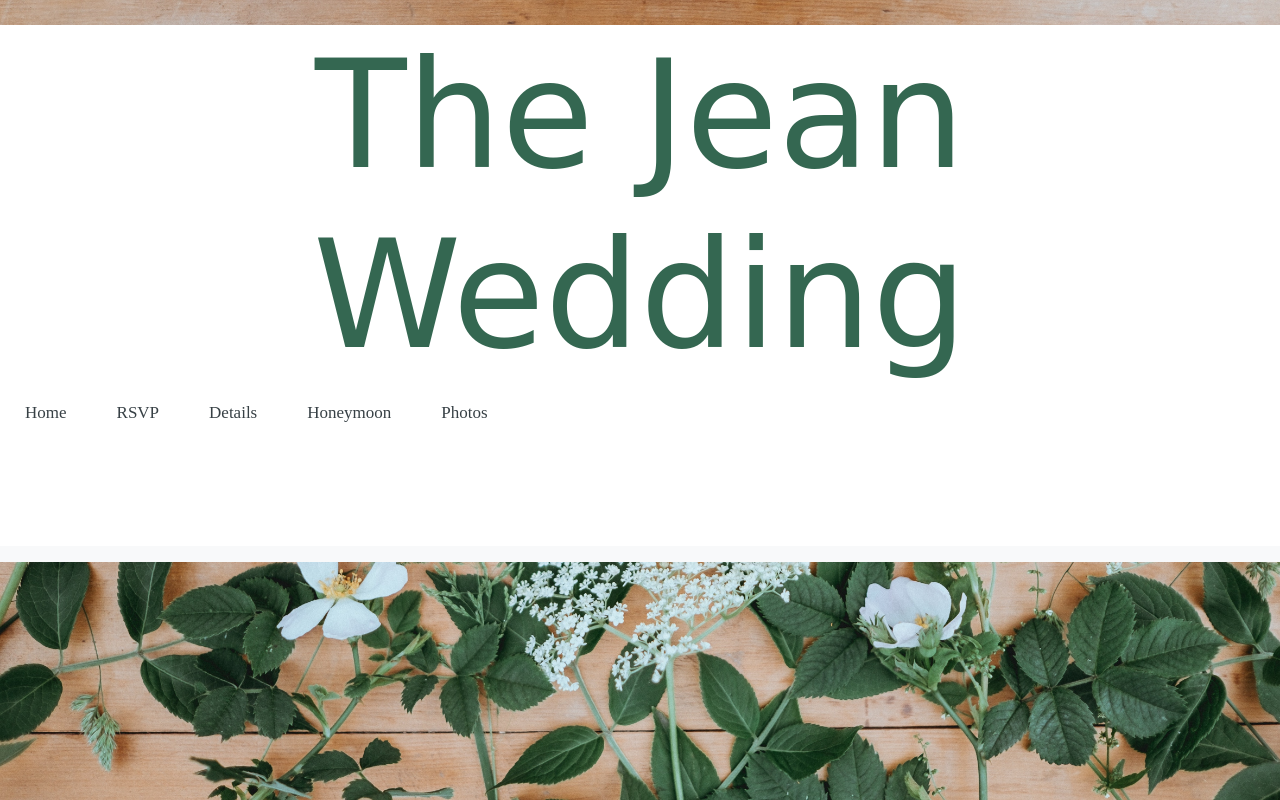
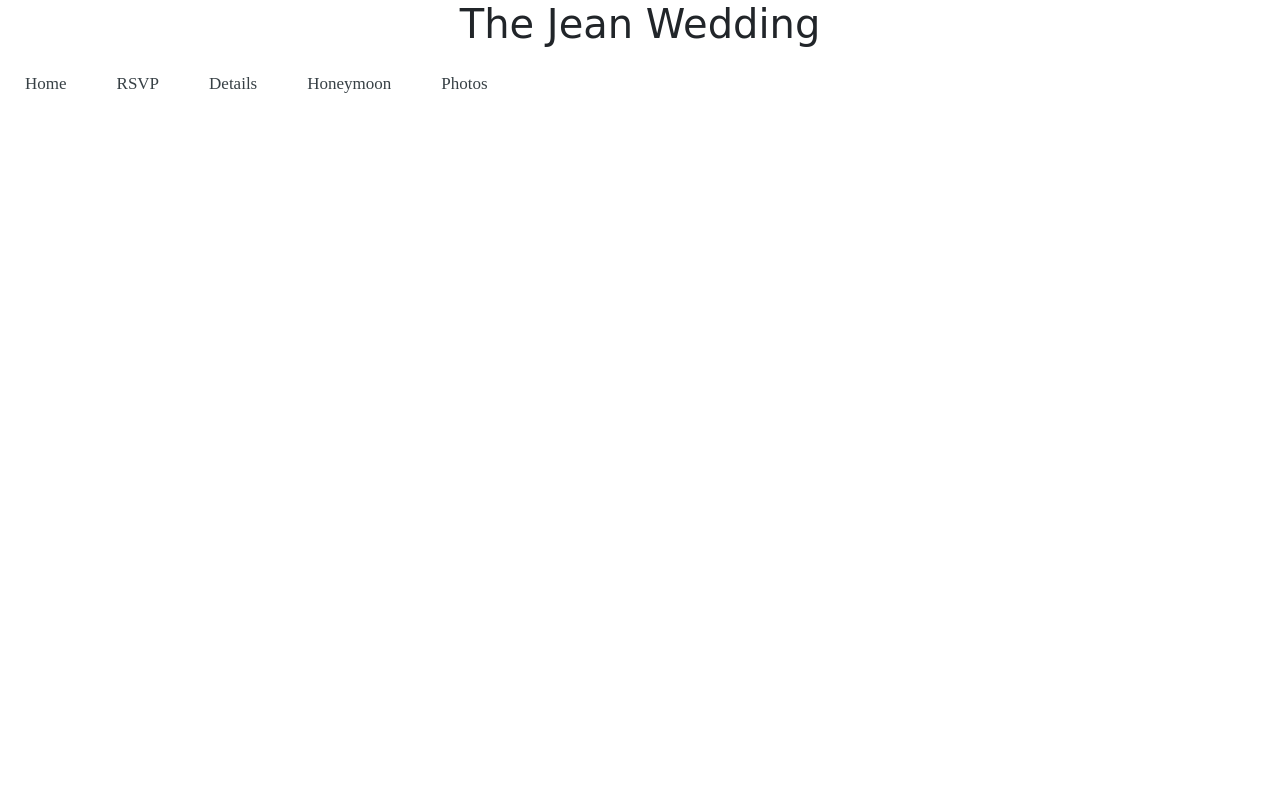
Before and after one commit to EduardoJean9/weddingsite, a Django app: template templates/jean/home.html in a window 1280 px wide. Run offline with Django 3.2, Linux system fonts and the light colour scheme; the template is opened without the code that fills it, so the values that code supplies are empty; some libraries are stand-ins or nearby versions; some web fonts are replaced.

Commit message:
update background image css

```diff
--- a/static/css/style.css
+++ b/static/css/style.css
@@ -1,15 +1,5 @@
-html {
- background-image: url("../images/annie-spratt-background.jpg");
- background-size: 100% 100% ;
- background-repeat: no-repeat;
- margin: 0;
- height: 100%;
-}
 h1 {
   font-family: 'Fuggles', cursive;
-  font-size: 150px;
-  color: #346751;
-  margin: 25px 0px 0px 0px;
 }
 .title{
   display: flex;
@@ -35,8 +25,3 @@ h1 {
     font-family: 'Fira Sans Condensed';
     font-size: 17px;
 }
-.content{
-  height: 120px;
-  width:120px;
-  background-color: white;
-}
--- a/templates/jean/base.html
+++ b/templates/jean/base.html
@@ -15,9 +15,13 @@
 	<link href="https://fonts.googleapis.com/css2?family=Dancing+Script&display=swap" rel="stylesheet">
   </head>
   <body>
+  		<div class="bg-image" style="background-image: url("../images/annie-spratt-background.jpg");
+            height: 100vh">
 	<div>
 		<h1 class = "text-center">The Jean Wedding</h1>
 	</div>
+
+
 	<ul class="nav">
 	  <li><a href="/">Home</a></li>
 	  <li><a href="/rsvp/">RSVP</a></li>
@@ -25,16 +29,12 @@
 	  <li><a href="/honeymoon/">Honeymoon</a></li>
 	  <li><a href="/photos/">Photos</a></li>
 	</ul>
-	<div class="content">
-	</div>
-	    <nav class="navbar navbar-expand-lg navbar-light bg-light">
 
-	    </nav>
     <div class="container">
     {% block body_block %}
     {# Anything outside of this will be inherited if you use extend.#}
     {% endblock %}
     </div>
-
+	</div>
   </body>
 </html>
--- a/weddingsite/settings.py
+++ b/weddingsite/settings.py
@@ -12,6 +12,7 @@ https://docs.djangoproject.com/en/3.2/ref/settings/
 
 from pathlib import Path
 from pathlib import os
+from decouple import config
 
 # Build paths inside the project like this: BASE_DIR / 'subdir'.
 BASE_DIR = Path(__file__).resolve().parent.parent
@@ -23,7 +24,7 @@ STATIC_DIR = os.path.join(BASE_DIR, "static")
 # See https://docs.djangoproject.com/en/3.2/howto/deployment/checklist/
 
 # SECURITY WARNING: keep the secret key used in production secret!
-SECRET_KEY = 'django-insecure-ei7ky$481x5f96des$w1k9p5yngtt9cnd)naq3!c5qpkh$l+$5'
+SECRET_KEY = config('SECRET_KEY')
 
 # SECURITY WARNING: don't run with debug turned on in production!
 DEBUG = True
```
Also changed, not shown: requirements.txt (added, +10 -0 lines). Lines whose indentation alone changed are shown as unchanged.
